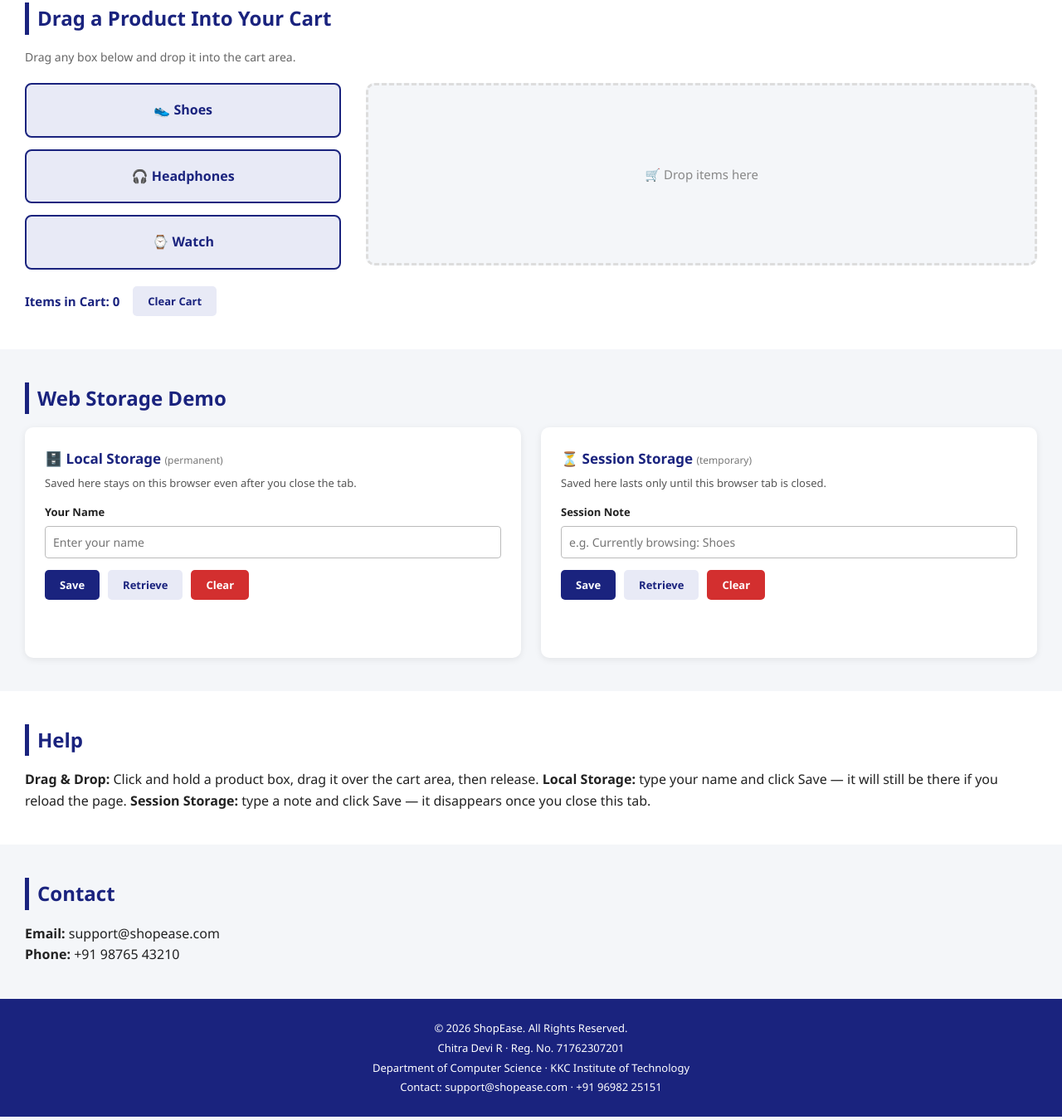
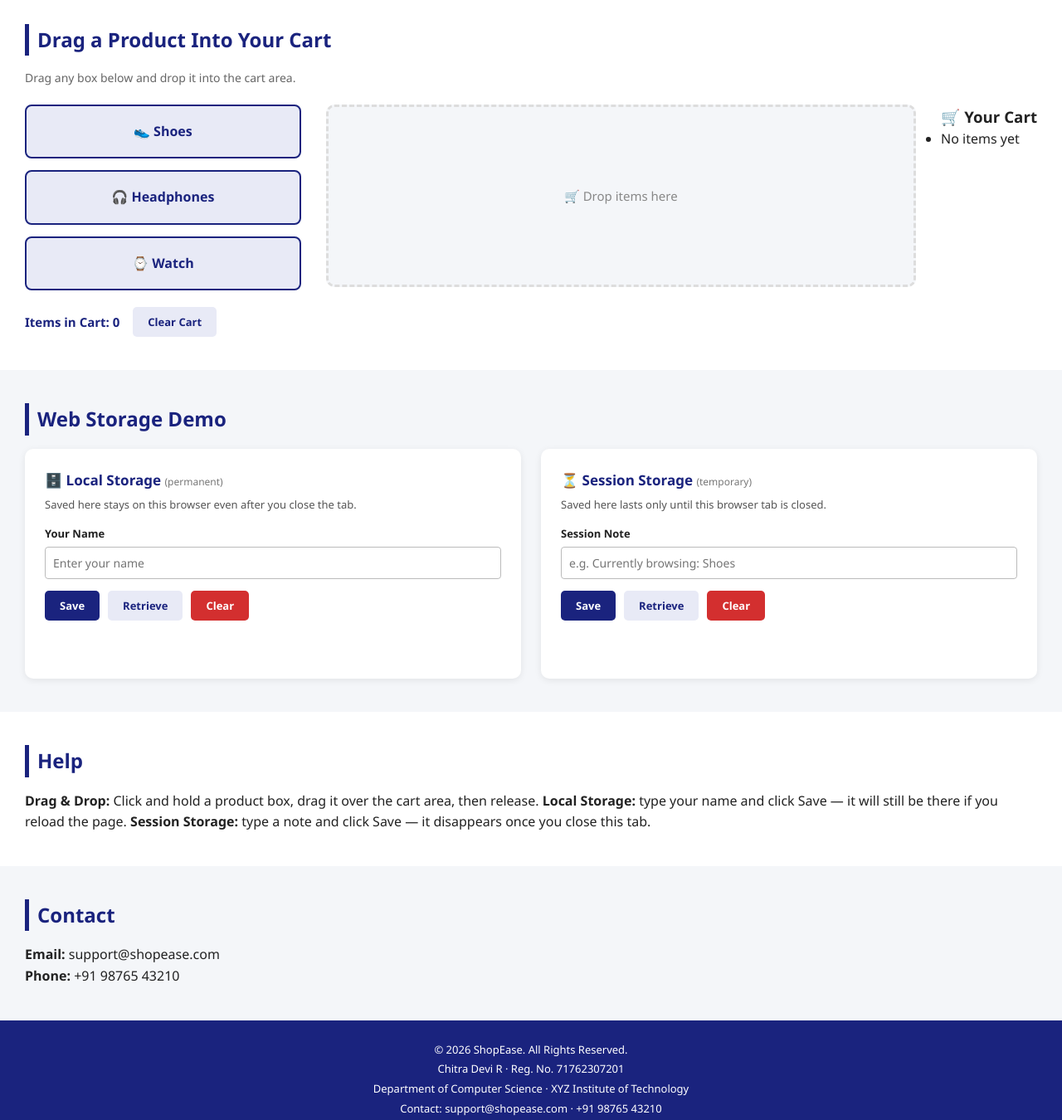
Before and after one commit to Chitra-devi-R/Assignment-4, a plain HTML site: page index.html in a window 1280 px wide. Shown: the part 588-1938 px from the top of the page at 83% size. Drawn offline with Linux system fonts and the light colour scheme.

Commit message:
Update footer with new department and contact details

```diff
--- a/index.html
+++ b/index.html
@@ -29,6 +29,13 @@
     🌙 Dark Mode
   </button>
 </header>
+
+<!-- =========================================================
+     LIVE DATE & TIME DISPLAY
+     ========================================================= -->
+<div class="datetime-bar">
+  <p id="dateTimeDisplay">Loading date &amp; time...</p>
+</div>
 
 <!-- =========================================================
      REQUIREMENT 3: NAVIGATION MENU
@@ -108,6 +115,14 @@
       <div class="cart-drop-area" id="cartDropArea">
         <p id="cartPlaceholder">🛒 Drop items here</p>
       </div>
+
+      <!-- CART MENU — itemized list of everything dropped so far -->
+      <aside class="cart-menu">
+        <h3>🛒 Your Cart</h3>
+        <ul id="cartMenuList" class="cart-menu-list">
+          <li id="cartMenuEmpty" class="cart-menu-empty">No items yet</li>
+        </ul>
+      </aside>
     </div>
 
     <div class="cart-summary">
@@ -191,8 +206,8 @@
 <footer class="main-footer">
   <p>&copy; 2026 ShopEase. All Rights Reserved.</p>
   <p>Chitra Devi R &middot; Reg. No. 71762307201</p>
-  <p>Department of Computer Science &middot; KKC Institute of Technology</p>
-  <p>Contact: support@shopease.com &middot; +91 96982 25151</p>
+  <p>Department of Computer Science &middot; XYZ Institute of Technology</p>
+  <p>Contact: support@shopease.com &middot; +91 98765 43210</p>
 </footer>
 
 <script src="script.js"></script>
```
